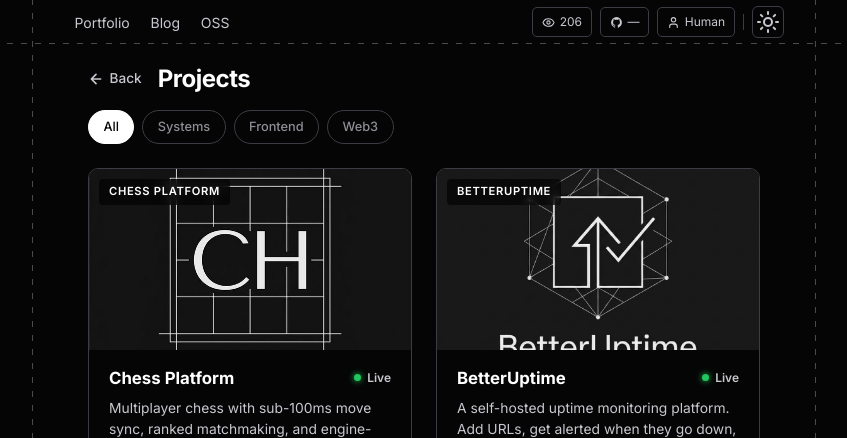
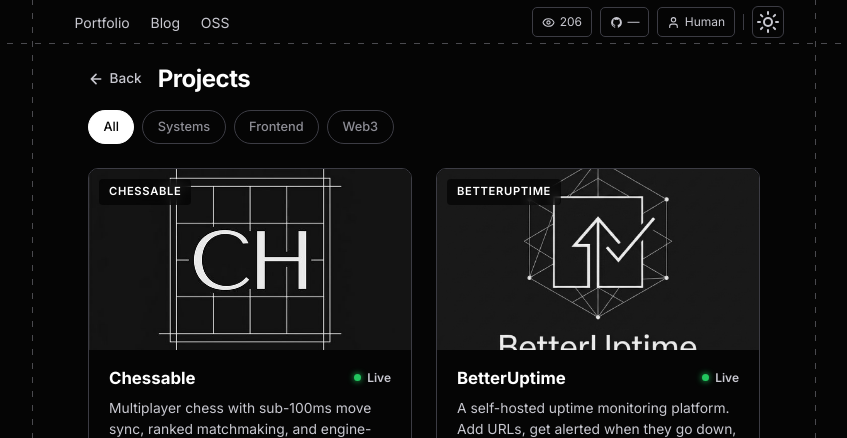
Before and after one commit to Abhijitam01/portfolio-website, a Next.js app: page /projects in a window 1280 px wide. Shown: the top 438 px of the page, without its empty margins (216-1063 px from the left). Built offline with nearby package versions, Linux system fonts and the light colour scheme; no server answers; the database is empty.

Commit message:
feat: rebrand Chess to Chessable
Update project id, title, and site URL to reflect the Chessable brand.

```diff
--- a/src/data/projects.ts
+++ b/src/data/projects.ts
@@ -28,8 +28,8 @@
 
 export const projects: Project[] = [
   {
-    id: "chess",
-    title: "Chess Platform",
+    id: "chessable",
+    title: "Chessable",
     status: "Live",
     statusClass: "badge-live",
     image: "/projects/chess.png",
@@ -37,7 +37,7 @@
     fullDescription: "A full-stack chess platform engineered around low-latency real-time play. WebSockets handle live move synchronization between players, Redis manages active game state and matchmaking queues, and chess.js enforces strict server-side move validation so the game state is always authoritative. The UI is intentionally minimal — no distractions, just the board, the clock, and the analysis panel. Deployed via Docker with a Turborepo monorepo structure to keep the frontend, server, and shared logic cleanly separated.",
     techStack: ["TypeScript", "Next.js", "WebSockets", "Redis", "chess.js", "Tailwind CSS", "Turborepo", "Docker"],
     links: [
-      { url: "https://chess.abhijitamdubey.site", text: "Visit Site", primary: true },
+      { url: "https://chessable.space", text: "Visit Site", primary: true },
       { url: "https://github.com/Abhijitam01/chess", text: "GitHub", primary: false }
     ],
     caseStudy: {
```
